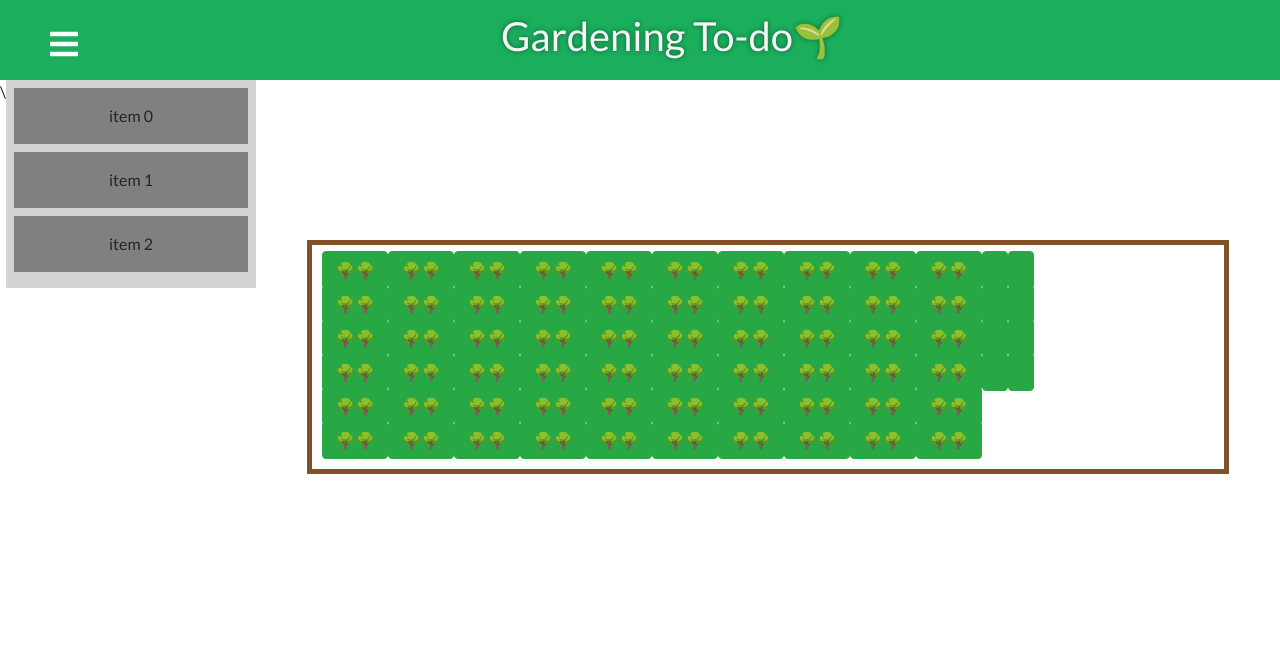
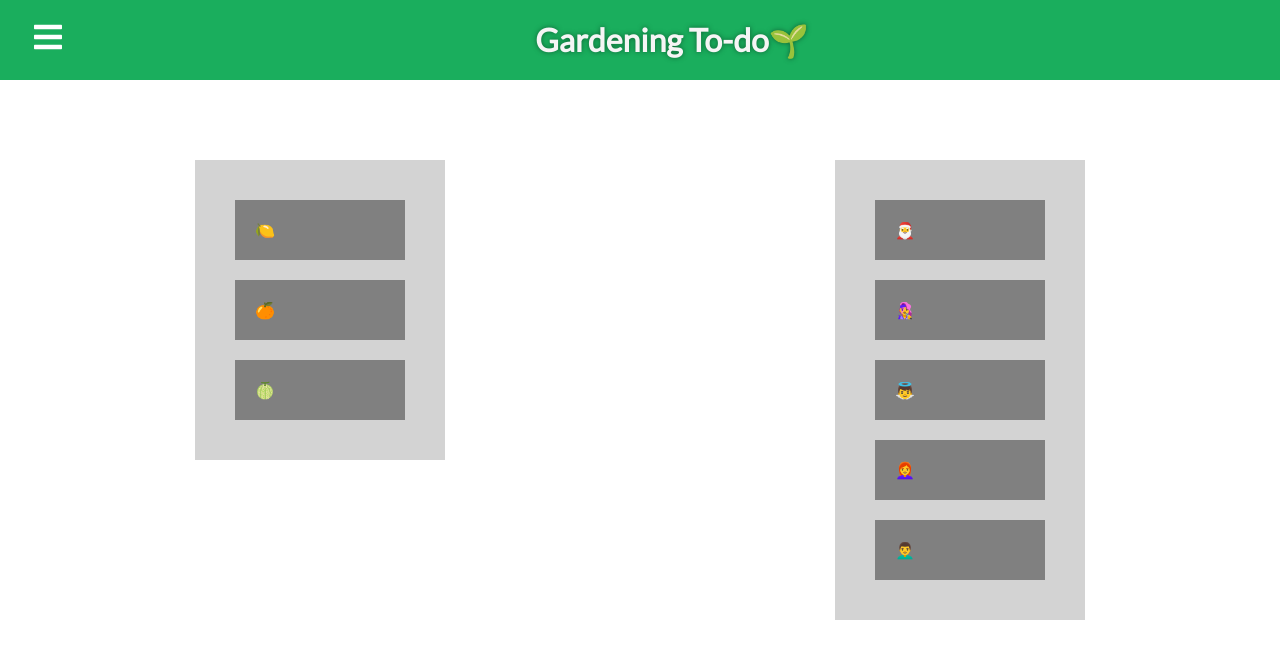
Before and after one commit to spqjf12345/madCamp_week3, a React (Create React App) app: page /MyGarden in a window 1280 px wide. Shown: the top 658 px of the page. Built offline with nearby package versions, Linux system fonts and the light colour scheme.

Commit message:
changed my garden tab

```diff
--- a/src/route/Grid.js
+++ b/src/route/Grid.js
@@ -1,100 +1,140 @@
-import React from "react";
-import 'bootstrap/dist/css/bootstrap.min.css';
-import { MDBContainer, MDBRow, MDBCol } from 'mdbreact';
-import { Container, Col, Row, Button } from 'react-bootstrap';
-import '../style/grid.css'
+import React, { useState } from "react";
+import { DragDropContext, Droppable, Draggable } from "react-beautiful-dnd";
+import "../style/grid.css"
+const tree = ["🍋", "🍊", "🍈", "👩‍🦰", "👨‍🦱", "👱‍♀️", "👨", "🧒", "👩‍🦳", "👸"];
 
-const Grid = () => {
-	return (
-		<div className="garden-container">
+// fake data generator
+const getItems = (count, offset = 0) =>
+  Array.from({ length: count }, (v, k) => k).map(k => ({
+    //id: tree [k+ offset],//-new Date().getTime(),
+    id:  `item-${k + offset}-${new Date().getTime()}`,
+    content: tree [k+ offset]
+    //content: `item ${k + offset}`
+  }));
 
-			<MDBContainer>
-				<MDBRow className="mt-n1">
-					<Button variant="success">🌳🌳</Button>{' '}
-					<Button variant="success" >🌳🌳</Button>{' '}
-					<Button variant="success" >🌳🌳</Button>{' '}
-					<Button variant="success">🌳🌳</Button>{' '}
-					<Button variant="success" >🌳🌳</Button>{' '}
-					<Button variant="success" >🌳🌳</Button>{' '}
-					<Button variant="success">🌳🌳</Button>{' '}
-					<Button variant="success" >🌳🌳</Button>{' '}
-					<Button variant="success" >🌳🌳</Button>{' '}
-					<Button variant="success">🌳🌳</Button>{' '}
-					<Button variant="success" ></Button>{' '}
-					<Button variant="success" ></Button>{' '}
-				</MDBRow>
 
-				<MDBRow className="mt-n1">
-					<Button variant="success">🌳🌳</Button>{' '}
-					<Button variant="success" >🌳🌳</Button>{' '}
-					<Button variant="success" >🌳🌳</Button>{' '}
-					<Button variant="success">🌳🌳</Button>{' '}
-					<Button variant="success" >🌳🌳</Button>{' '}
-					<Button variant="success" >🌳🌳</Button>{' '}
-					<Button variant="success">🌳🌳</Button>{' '}
-					<Button variant="success" >🌳🌳</Button>{' '}
-					<Button variant="success" >🌳🌳</Button>{' '}
-					<Button variant="success">🌳🌳</Button>{' '}
-					<Button variant="success" ></Button>{' '}
-					<Button variant="success" ></Button>{' '}
-				</MDBRow>
-				<MDBRow className="mt-n1">
-					<Button variant="success">🌳🌳</Button>{' '}
-					<Button variant="success" >🌳🌳</Button>{' '}
-					<Button variant="success" >🌳🌳</Button>{' '}
-					<Button variant="success">🌳🌳</Button>{' '}
-					<Button variant="success" >🌳🌳</Button>{' '}
-					<Button variant="success" >🌳🌳</Button>{' '}
-					<Button variant="success">🌳🌳</Button>{' '}
-					<Button variant="success" >🌳🌳</Button>{' '}
-					<Button variant="success" >🌳🌳</Button>{' '}
-					<Button variant="success">🌳🌳</Button>{' '}
-					<Button variant="success" ></Button>{' '}
-					<Button variant="success" ></Button>{' '}
-				</MDBRow>
-				<MDBRow className="mt-n1">
-					<Button variant="success">🌳🌳</Button>{' '}
-					<Button variant="success" >🌳🌳</Button>{' '}
-					<Button variant="success" >🌳🌳</Button>{' '}
-					<Button variant="success">🌳🌳</Button>{' '}
-					<Button variant="success" >🌳🌳</Button>{' '}
-					<Button variant="success" >🌳🌳</Button>{' '}
-					<Button variant="success">🌳🌳</Button>{' '}
-					<Button variant="success" >🌳🌳</Button>{' '}
-					<Button variant="success" >🌳🌳</Button>{' '}
-					<Button variant="success">🌳🌳</Button>{' '}
-					<Button variant="success" ></Button>{' '}
-					<Button variant="success" ></Button>{' '}
-				</MDBRow>
-				<MDBRow className="mt-n1">
-					<Button variant="success">🌳🌳</Button>{' '}
-					<Button variant="success" >🌳🌳</Button>{' '}
-					<Button variant="success" >🌳🌳</Button>{' '}
-					<Button variant="success">🌳🌳</Button>{' '}
-					<Button variant="success" >🌳🌳</Button>{' '}
-					<Button variant="success" >🌳🌳</Button>{' '}
-					<Button variant="success">🌳🌳</Button>{' '}
-					<Button variant="success" >🌳🌳</Button>{' '}
-					<Button variant="success" >🌳🌳</Button>{' '}
-					<Button variant="success">🌳🌳</Button>{' '}
+// a little function to help us with reordering the result
+const reorder = (list, startIndex, endIndex) => {
+  const result = Array.from(list);
+  const [removed] = result.splice(startIndex, 1);
+  result.splice(endIndex, 0, removed);
 
-				</MDBRow>
-				<MDBRow className="mt-n1">
-					<Button variant="success">🌳🌳</Button>{' '}
-					<Button variant="success" >🌳🌳</Button>{' '}
-					<Button variant="success" >🌳🌳</Button>{' '}
-					<Button variant="success">🌳🌳</Button>{' '}
-					<Button variant="success" >🌳🌳</Button>{' '}
-					<Button variant="success" >🌳🌳</Button>{' '}
-					<Button variant="success">🌳🌳</Button>{' '}
-					<Button variant="success" >🌳🌳</Button>{' '}
-					<Button variant="success" >🌳🌳</Button>{' '}
-					<Button variant="success">🌳🌳</Button>{' '}
+  return result;
+};
 
-				</MDBRow>
+const grid = 8;
 
-			</MDBContainer>
-		</div>
-	);
+const move = (source, destination, droppableSource, droppableDestination) => {
+  const sourceClone = Array.from(source);
+  const destClone = Array.from(destination);
+  const [removed] = sourceClone.splice(droppableSource.index, 1);
+
+  destClone.splice(droppableDestination.index, 0, removed);
+
+  const result = {};
+  result[droppableSource.droppableId] = sourceClone;
+  result[droppableDestination.droppableId] = destClone;
+
+  return result;
+};
+
+const getItemStyle = (isDragging, draggableStyle) => ({
+  // some basic styles to make the items look a bit nicer
+  userSelect: "none",
+  padding: grid * 2,
+  margin: `0 0 ${grid}px 0`,
+
+  // change background colour if dragging
+  background: isDragging ? "lightgreen" : "grey",
+
+  // styles we need to apply on draggables
+  ...draggableStyle
+});
+
+const getListStyle = isDraggingOver => ({
+  background: isDraggingOver ? "lightblue" : "lightgrey",
+  padding: grid,
+  width: 250
+});
+
+function Grid (){
+  const [state, setState] = useState([getItems(3)])
+  // constructor(props) {
+  //   super(props);
+  //   this.state = {
+  //     items: getItems(10)
+  //   };
+  //   this.onDragEnd = this.onDragEnd.bind(this);
+  // }
+function onDragEnd(result) {
+    const { source, destination } = result;
+    // dropped outside the list
+    if (!destination) {
+      return;
+    }
+
+    const sInd = +source.droppableId;
+    const dInd = +destination.droppableId;
+    if (sInd === dInd) {
+      const items = reorder(state[sInd], source.index, destination.index);
+      const newState = [...state];
+      newState[sInd] = items;
+      setState(newState);
+    } else {
+      const result = move(state[sInd], state[dInd], source, destination);
+      const newState = [...state];
+      newState[sInd] = result[sInd];
+      newState[dInd] = result[dInd];
+
+      setState(newState.filter(group => group.length));
+    }
+    // const items = reorder(
+    //   this.state.items,
+    //   result.source.index,
+    //   result.destination.index
+    // );
+
+    // this.setState({
+    //   items
+    // });
+  }
+
+  // Normally you would want to split things out into separate components.
+  // But in this example everything is just done in one place for simplicity
+
+    return (
+      <DragDropContext onDragEnd={onDragEnd}>
+        <Droppable droppableId="droppable">
+          {(provided, snapshot) => (
+            <div className = "grid"
+              {...provided.droppableProps}
+              ref={provided.innerRef}
+              style={getListStyle(snapshot.isDraggingOver)}
+            >
+              {this.state.items.map((item, index) => (
+                <Draggable key={item.id} draggableId={item.id} index={index}>
+                  {(provided, snapshot) => (
+                    <div
+                      ref={provided.innerRef}
+                      {...provided.draggableProps}
+                      {...provided.dragHandleProps}
+                      style={getItemStyle(
+                        snapshot.isDragging,
+                        provided.draggableProps.style
+                      )}
+                    >
+                      {item.content}
+                    </div>
+                  )}
+                </Draggable>
+              ))}
+              {provided.placeholder}
+            </div>
+          )}
+        </Droppable>
+      </DragDropContext>
+    );
+
 }
+
 export default Grid;
--- a/src/route/MyGarden.js
+++ b/src/route/MyGarden.js
@@ -4,13 +4,15 @@ import React from "react";
 import '../style/MyGarden.css'
 import Grid from "./Grid"
 import TreeList from "./TreeList"
+import Test from "./Test"
 
 
 const MyGarden = () => {
     return (
-        <div class ="flex-container"> \
-        <TreeList/>
-        <Grid/>
+        <div class ="flex-container">
+        {/* <TreeList/> */}
+        {/* <Grid/>  */}
+        <Test/>
         </div>
 
     );
--- /dev/null
+++ b/src/route/Test.js
@@ -0,0 +1,210 @@
+import React, { Component } from 'react';
+import ReactDOM from 'react-dom';
+import { DragDropContext, Droppable, Draggable } from 'react-beautiful-dnd';
+import "../style/Test.css"
+const tree = ["🍋", "🍊", "🍈"];
+const ground = ["🎅", "👩‍🎤", "👼", "👩‍🦰", "👨‍🦱", "👱‍♀️", "👨", "🧒", "👩‍🦳", "👸"];
+
+// // fake data generator
+// const getItems = (count, offset = 0) =>
+//     Array.from({ length: count }, (v, k) => k).map(k => ({
+//         id: `item-${k + offset}`,
+//         content: `item ${k + offset}`
+//     }));
+
+const treeList = (count, offset = 0) =>
+    Array.from({length: count},(v, k) => k).map(k => ({
+        id: `item==${k + offset}`,
+        content: tree [k+ offset]
+    }))
+
+const groundList = (count, offset = 0) =>
+    Array.from({length: count},(v, k) => k).map(k => ({
+        id: `ite==${k + offset}`,
+        content: ground [k+ offset]
+    }))
+
+// a little function to help us with reordering the result
+// const reorder = (list, startIndex, endIndex) => {
+//     const result = Array.from(list);
+//     const [removed] = result.splice(startIndex, 1);
+//     result.splice(endIndex, 0, removed);
+
+//     return result;
+// };
+
+const reorder = (list, startIndex, endIndex) => {
+    const result = Array.from(list);
+    const [removed] = result.splice(startIndex, 1);
+    result.splice(endIndex, 0, removed);
+
+    return result;
+};
+
+/**
+ * Moves an item from one list to another list.
+ */
+const move = (source, destination, droppableSource, droppableDestination) => {
+    //source 움직인 쪽의 리스트, destClone 목적지 쪽의 리스트
+    const sourceClone = Array.from(source);
+    const destClone = Array.from(destination);
+    console.log(sourceClone)
+    console.log(destClone)
+
+    const [removed] = sourceClone.splice(droppableSource.index, 1);
+    //옮겨진 아이템 [removed]
+    console.log([removed])
+    destClone.splice(droppableDestination.index, 0, removed);
+
+    const result = {};
+    result[droppableSource.droppableId] = sourceClone;
+    result[droppableDestination.droppableId] = destClone;
+
+    return result;
+};
+
+const grid = 20;
+
+const getItemStyle = (isDragging, draggableStyle) => ({
+    // some basic styles to make the items look a bit nicer
+    userSelect: 'none',
+    padding: grid ,
+    margin: `${grid}px ${grid}px ${grid}px ${grid}px`,
+
+    // change background colour if dragging
+    background: isDragging ? 'lightgreen' : 'grey',
+
+    // styles we need to apply on draggables
+    ...draggableStyle
+});
+
+const getListStyle = isDraggingOver => ({
+    background: isDraggingOver ? 'lightblue' : 'lightgrey',
+    padding: grid,
+    width: 250
+});
+
+class test extends React.Component {
+    state = {
+        items: treeList(3),
+        selected: groundList(5),
+       // extension: groundList(5)
+    };
+
+    /**
+     * A semi-generic way to handle multiple lists. Matches
+     * the IDs of the droppable container to the names of the
+     * source arrays stored in the state.
+     */
+    id2List = {
+        droppable: 'items',
+        droppable2: 'selected',
+        //droppable3: 'extension'
+
+    };
+
+    getList = id => this.state[this.id2List[id]];
+
+    onDragEnd = result => {
+        const { source, destination } = result;
+
+        // dropped outside the list
+        if (!destination) {
+            return;
+        }
+        console.log(source.droppableID)
+        console.log(destination.droppableID)
+        console.log(source)
+        console.log(destination)
+        //자기 자신으로 움직이는 경우
+        if (source.droppableId === destination.droppableId) {
+            const items = reorder(this.getList(source.droppableId),source.index,destination.index);
+            let state = { items };
+            //모르겠음
+            if (source.droppableId === 'droppable2') {
+                state = { selected: items };
+            }
+            this.setState(state);
+        } else {
+            //움직인 상태 결과 값
+            const result = move(this.getList(source.droppableId),this.getList(destination.droppableId),source,destination);
+
+            this.setState({items: result.droppable, selected: result.droppable2
+            });
+        }
+    };
+
+    // Normally you would want to split things out into separate components.
+    // But in this example everything is just done in one place for simplicity
+    render() {
+        return (
+
+            <DragDropContext onDragEnd={this.onDragEnd}>
+                <div className = "droppable">
+                <Droppable droppableId="droppable">
+                    {(provided, snapshot) => (
+                        <div
+                            ref={provided.innerRef}
+                            style={getListStyle(snapshot.isDraggingOver)}>
+                            {this.state.items.map((item, index) => (
+                                <Draggable
+                                    key={item.id}
+                                    draggableId={item.id}
+                                    index={index}>
+                                    {(provided, snapshot) => (
+                                        <div
+                                            ref={provided.innerRef}
+                                            {...provided.draggableProps}
+                                            {...provided.dragHandleProps}
+                                            style={getItemStyle(
+                                                snapshot.isDragging,
+                                                provided.draggableProps.style
+                                            )}>
+                                            {item.content}
+                                        </div>
+                                    )}
+                                </Draggable>
+                            ))}
+                            {provided.placeholder}
+                        </div>
+                    )}
+                </Droppable>
+                </div>
+                <div className = "droppable2">
+                <Droppable droppableId="droppable2">
+                    {(provided, snapshot) => (
+                        <div
+                            ref={provided.innerRef}
+                            style={getListStyle(snapshot.isDraggingOver)}>
+                            {this.state.selected.map((item, index) => (
+                                <Draggable
+                                    key={item.id}
+                                    draggableId={item.id}
+                                    index={index}>
+                                    {(provided, snapshot) => (
+                                        <div
+                                            ref={provided.innerRef}
+                                            {...provided.draggableProps}
+                                            {...provided.dragHandleProps}
+                                            style={getItemStyle(
+                                                snapshot.isDragging,
+                                                provided.draggableProps.style
+                                            )}>
+                                            {item.content}
+                                        </div>
+                                    )}
+                                </Draggable>
+                            ))}
+                            {provided.placeholder}
+                        </div>
+                    )}
+                </Droppable>
+                </div>
+            </DragDropContext>
+
+        );
+    }
+}
+
+
+export default test;
--- a/src/route/TreeItem.js
+++ b/src/route/TreeItem.js
@@ -10,7 +10,7 @@ import TreeColumn from "./TreeColumn";
 
 
 class TreeItem extends React.Component {
-	flowers = ["🍋", "🍊", "🍈"];
+	tree = ["🍋", "🍊", "🍈"];
 	level = ["❤", "🧡", "💛", "💚", "💜", "🤎", "🖤"];
 	state = initialData;
 
--- a/src/route/TreeList.js
+++ b/src/route/TreeList.js
@@ -7,10 +7,10 @@ const tree = ["🍋", "🍊", "🍈"];
 const getItems = (count, offset = 0) =>
 
   Array.from({ length: count }, (v, k) => k).map(k => ({
-    //id: tree [k+ offset]-new Date().getTime(),
+    //id: tree [k+ offset],//-new Date().getTime(),
     id:  `item-${k + offset}-${new Date().getTime()}`,
-    //content: tree [k+ offset]
-    content: `item ${k + offset}`
+    content: tree [k+ offset]
+    //content: `item ${k + offset}`
   }));
 
 const reorder = (list, startIndex, endIndex) => {
@@ -95,8 +95,8 @@ function TreeList() {
         }}
       >
         Add new group
-      </button>  */}
-      {/* <button
+      </button>
+      <button
         type="button"
         onClick={() => {
           setState([...state, getItems(1)]);
--- /dev/null
+++ b/src/style/Test.css
@@ -0,0 +1,11 @@
+.droppable{
+    margin-left: 10em;
+    margin: auto;
+    margin-top: 5em;
+}
+
+ .droppable2{
+    margin-right: 10em;
+    margin: auto;
+    margin-top: 5em;
+}
--- a/src/style/grid.css
+++ b/src/style/grid.css
@@ -4,6 +4,7 @@
 
   margin: auto;
   margin-top: 10em;
+  margin-left: 20em;
 
 
   width: 72%;
@@ -15,3 +16,7 @@
   padding: 10px;
 
 }
+
+.grid-container{
+  margin-right: 20em;
+}
```
Also changed, not shown: 1 other file (tests, documents, lock files or other folders).
